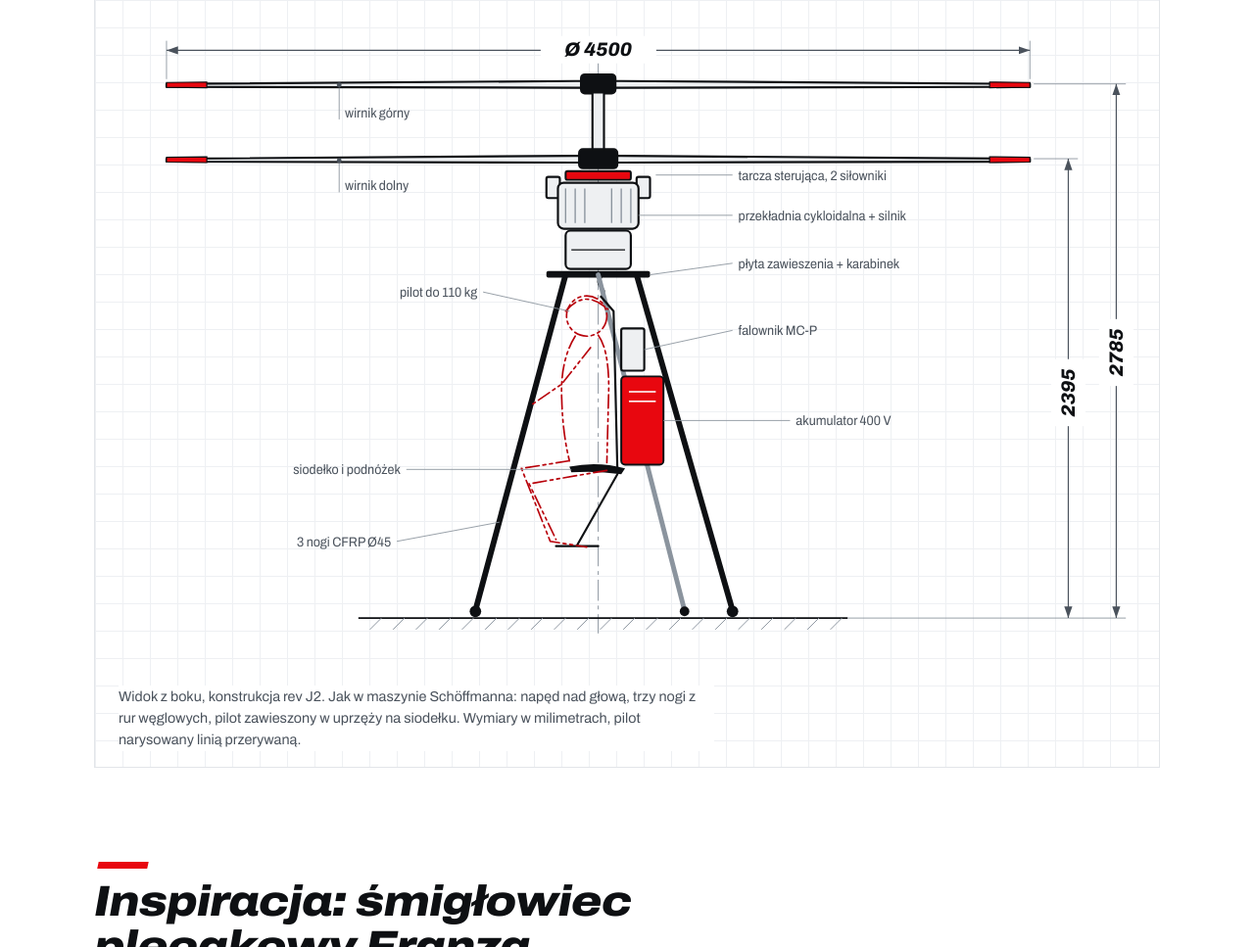
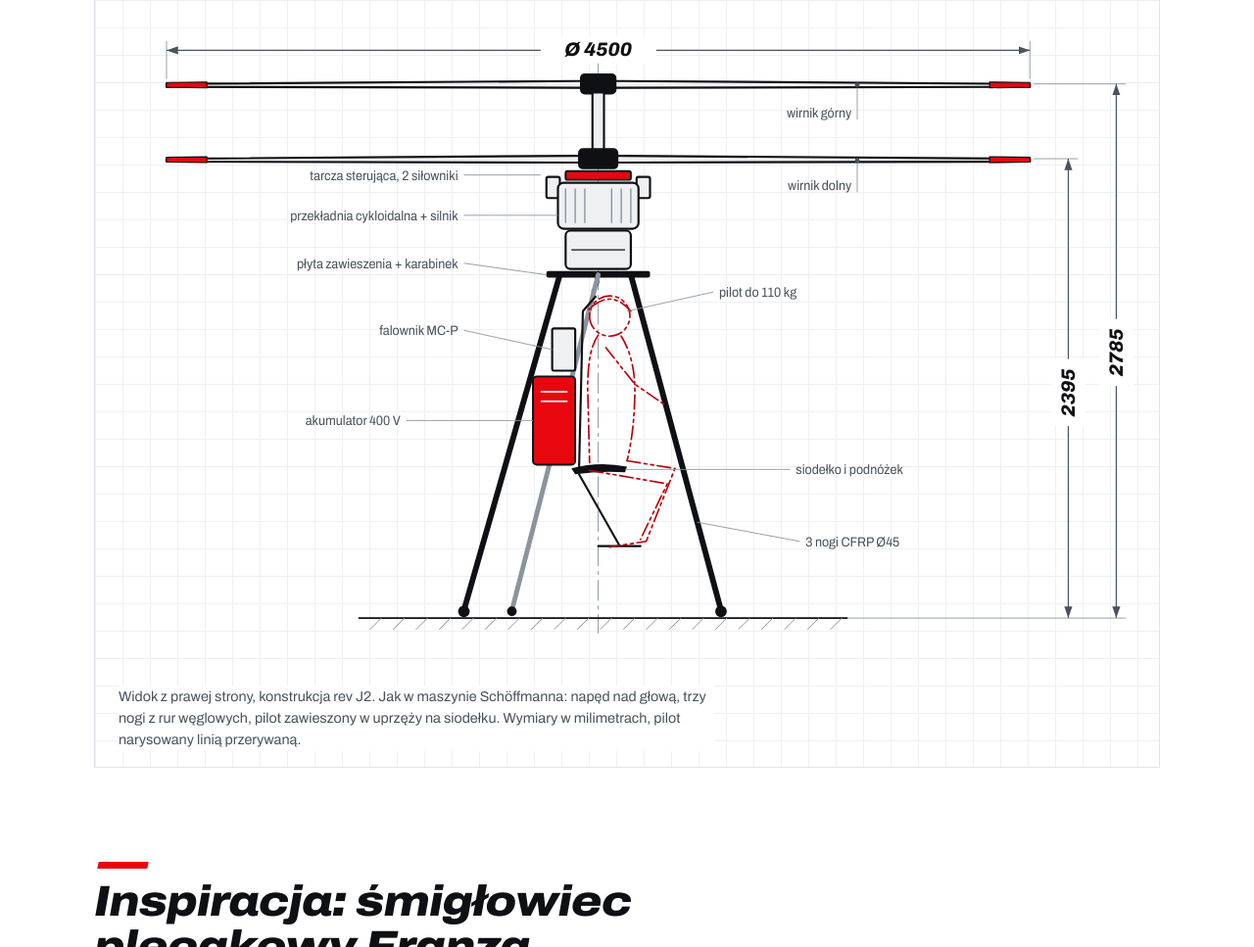
Before and after one commit to mactom75/helimac, a plain HTML site: page website/index.html in a window 1280 px wide. Shown: the part 801-1768 px from the top of the page at 98% size. Drawn offline with Linux system fonts and the light colour scheme.

Commit message:
Website: side view drawn from the right (mirrored), labels unchanged
Co-Authored-By: Claude Opus 5.5 <noreply@anthropic.com>
Claude-Session: https://claude.ai/code/session_01PVnfAcKSYphJHaqqCgBjx3

```diff
--- a/website/index.html
+++ b/website/index.html
@@ -60,7 +60,7 @@
 
     <figure class="drawing">
       <svg viewBox="0 0 1060 680" role="img" aria-labelledby="dwg-title dwg-desc" xmlns="http://www.w3.org/2000/svg">
-  <title id="dwg-title">HELIMAC rev J2, widok z boku</title>
+  <title id="dwg-title">HELIMAC rev J2, widok z prawej strony</title>
   <desc id="dwg-desc">Rysunek techniczny: dwa przeciwbieżne wirniki o średnicy 4500&nbsp;mm na wysokości 2395 i 2785&nbsp;mm nad gruntem. Pod nimi tarcza sterująca z dwoma siłownikami, przekładnia i silnik, płyta zawieszenia z karabinkiem. Maszyna stoi na trzech nogach z rur węglowych, pilot siedzi na siodełku podwieszonym pod napędem, za nim falownik i akumulator.</desc>
   <defs>
     <marker id="arr" viewBox="0 0 10 10" refX="10" refY="5" markerWidth="10" markerHeight="10" orient="auto-start-reverse">
@@ -83,6 +83,7 @@
     <line x1="694" y1="632" x2="706" y2="620"/><line x1="718" y1="632" x2="730" y2="620"/><line x1="742" y1="632" x2="754" y2="620"/>
   </g>
 
+  <g transform="matrix(-1 0 0 1 1000 0)"><!-- widok z prawej: odbicie lustrzane -->
   <!-- wirnik górny (2785&nbsp;mm) -->
   <path d="M50 63 L476 60 L524 60 L950 63 L950 66 L524 67 L476 67 L50 66 z" class="d-body"/>
   <path d="M50 61.5 L92 61 L92 67 L50 66.5 z" class="d-tip"/>
@@ -144,6 +145,8 @@
     <path d="M492 338 L462 376 L430 398"/>
   </g>
 
+  </g>
+
   <!-- wymiar: średnica wirnika -->
   <line x1="50" y1="58" x2="50" y2="18" class="d-ext"/>
   <line x1="950" y1="58" x2="950" y2="18" class="d-ext"/>
@@ -166,30 +169,30 @@
 
   <!-- odnośniki -->
   <g class="dim-label callouts">
-    <line x1="230" y1="100" x2="230" y2="67" class="d-ext"/><circle cx="230" cy="64" r="2.5" class="d-arrow"/>
-    <text x="236" y="98" class="d-note">wirnik górny</text>
-    <line x1="230" y1="176" x2="230" y2="146" class="d-ext"/><circle cx="230" cy="143" r="2.5" class="d-arrow"/>
-    <text x="236" y="174" class="d-note">wirnik dolny</text>
-    <line x1="560" y1="158" x2="640" y2="158" class="d-ext"/>
-    <text x="646" y="163" class="d-note">tarcza sterująca, 2 siłowniki</text>
-    <line x1="542" y1="200" x2="640" y2="200" class="d-ext"/>
-    <text x="646" y="205" class="d-note">przekładnia cykloidalna + silnik</text>
-    <line x1="554" y1="262" x2="640" y2="250" class="d-ext"/>
-    <text x="646" y="255" class="d-note">płyta zawieszenia + karabinek</text>
-    <line x1="548" y1="340" x2="640" y2="320" class="d-ext"/>
-    <text x="646" y="325" class="d-note">falownik MC-P</text>
-    <line x1="568" y1="414" x2="700" y2="414" class="d-ext"/>
-    <text x="706" y="419" class="d-note">akumulator 400 V</text>
-    <line x1="470" y1="300" x2="380" y2="280" class="d-ext"/>
-    <text x="374" y="285" text-anchor="end" class="d-note">pilot do 110 kg</text>
-    <line x1="472" y1="465" x2="300" y2="465" class="d-ext"/>
-    <text x="294" y="470" text-anchor="end" class="d-note">siodełko i podnóżek</text>
-    <line x1="397" y1="520" x2="290" y2="540" class="d-ext"/>
-    <text x="284" y="545" text-anchor="end" class="d-note">3 nogi CFRP Ø45</text>
+    <line x1="770" y1="100" x2="770" y2="67" class="d-ext"/><circle cx="770" cy="64" r="2.5" class="d-arrow"/>
+    <text x="764" y="98" class="d-note" text-anchor="end">wirnik górny</text>
+    <line x1="770" y1="176" x2="770" y2="146" class="d-ext"/><circle cx="770" cy="143" r="2.5" class="d-arrow"/>
+    <text x="764" y="174" class="d-note" text-anchor="end">wirnik dolny</text>
+    <line x1="440" y1="158" x2="360" y2="158" class="d-ext"/>
+    <text x="354" y="163" class="d-note" text-anchor="end">tarcza sterująca, 2 siłowniki</text>
+    <line x1="458" y1="200" x2="360" y2="200" class="d-ext"/>
+    <text x="354" y="205" class="d-note" text-anchor="end">przekładnia cykloidalna + silnik</text>
+    <line x1="446" y1="262" x2="360" y2="250" class="d-ext"/>
+    <text x="354" y="255" class="d-note" text-anchor="end">płyta zawieszenia + karabinek</text>
+    <line x1="452" y1="340" x2="360" y2="320" class="d-ext"/>
+    <text x="354" y="325" class="d-note" text-anchor="end">falownik MC-P</text>
+    <line x1="432" y1="414" x2="300" y2="414" class="d-ext"/>
+    <text x="294" y="419" class="d-note" text-anchor="end">akumulator 400 V</text>
+    <line x1="530" y1="300" x2="620" y2="280" class="d-ext"/>
+    <text x="626" y="285" class="d-note">pilot do 110 kg</text>
+    <line x1="528" y1="465" x2="700" y2="465" class="d-ext"/>
+    <text x="706" y="470" class="d-note">siodełko i podnóżek</text>
+    <line x1="603" y1="520" x2="710" y2="540" class="d-ext"/>
+    <text x="716" y="545" class="d-note">3 nogi CFRP Ø45</text>
   </g>
 </svg>
       <ul class="legend" aria-hidden="true"><li>wirniki współosiowe</li><li>tarcza sterująca</li><li>napęd</li><li>płyta i karabinek</li><li>falownik, akumulator</li><li>siodełko, podnóżek</li><li>3 nogi CFRP</li><li>pilot do 110 kg</li></ul>
-      <figcaption>Widok z boku, konstrukcja rev J2. Jak w maszynie Schöffmanna: napęd nad głową, trzy nogi z rur węglowych, pilot zawieszony w uprzęży na siodełku. Wymiary w milimetrach, pilot narysowany linią przerywaną.</figcaption>
+      <figcaption>Widok z prawej strony, konstrukcja rev J2. Jak w maszynie Schöffmanna: napęd nad głową, trzy nogi z rur węglowych, pilot zawieszony w uprzęży na siodełku. Wymiary w milimetrach, pilot narysowany linią przerywaną.</figcaption>
     </figure>
   </div>
 
```
Also changed, not shown: website/en/index.html (+25 -22 lines).
